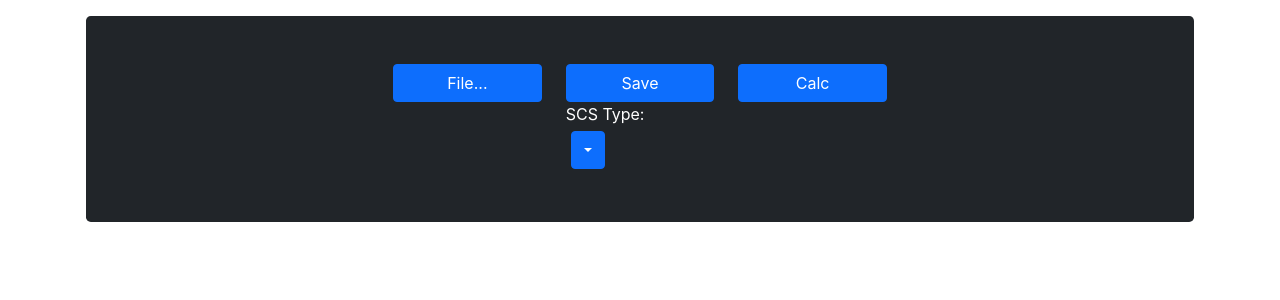
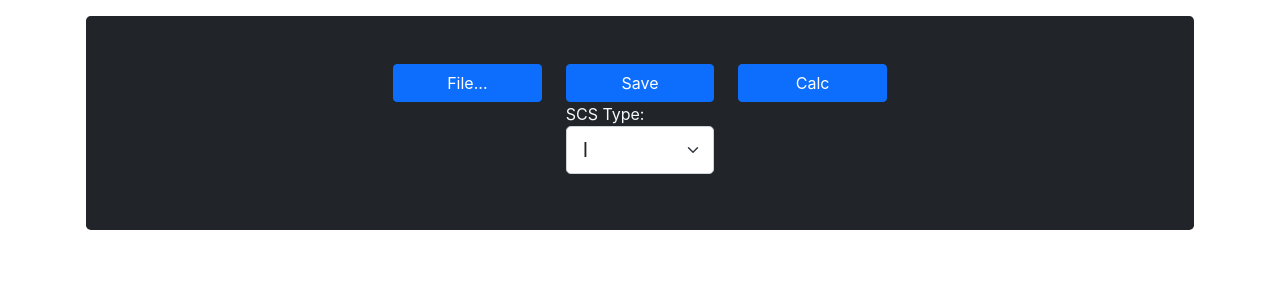
Before and after one commit to swmm-js/swmmjs, a React (Create React App) app: page / in a window 1280 px wide. Shown: the top 300 px of the page. Built offline with nearby package versions, Linux system fonts and the light colour scheme.

Commit message:
Better dropdown visuals

```diff
--- a/src/components/ScsTypeDropdown.js
+++ b/src/components/ScsTypeDropdown.js
@@ -1,5 +1,5 @@
 import React from 'react';
-import { Dropdown, DropdownButton } from 'react-bootstrap'
+import { Dropdown, DropdownButton, Label, Form } from 'react-bootstrap'
 
 function ScsTypeDropdown({data = {}, onUpdate, style = {}}) {
 
@@ -16,15 +16,19 @@ function ScsTypeDropdown({data = {}, onUpdate, style = {}}) {
 
   return (
     <>
-      <label htmlFor="ScsType" style={style, {color:'white', width: '100%'}}>SCS Type:
-        <DropdownButton style={{margin: '5px', width: '100%'}}
-          className={"btn-block"}
-          name="ScsType"
-          onChange={e=>setType(e.target.value)}
-        >
-          {options.map((option, i) => <Dropdown.Item key={i} value={option}>{option}</Dropdown.Item>)}
-        </DropdownButton>
-      </label>
+      <Form >
+        <Form.Group  controlId="formScsType">
+          <Form.Label className="text-light" style={{width: '100%'}}>SCS Type:
+            <Form.Select
+              className="form-select form-select-lg"
+              name="ScsType"
+              onChange={e=>setType(e.target.value)}
+            >
+              {options.map((option, i) => <option key={i} value={option} style={{width:'100%'}}>{option}</option>)}
+            </Form.Select>
+          </Form.Label>
+        </Form.Group>
+      </Form>
     </>
   )
 }
```
